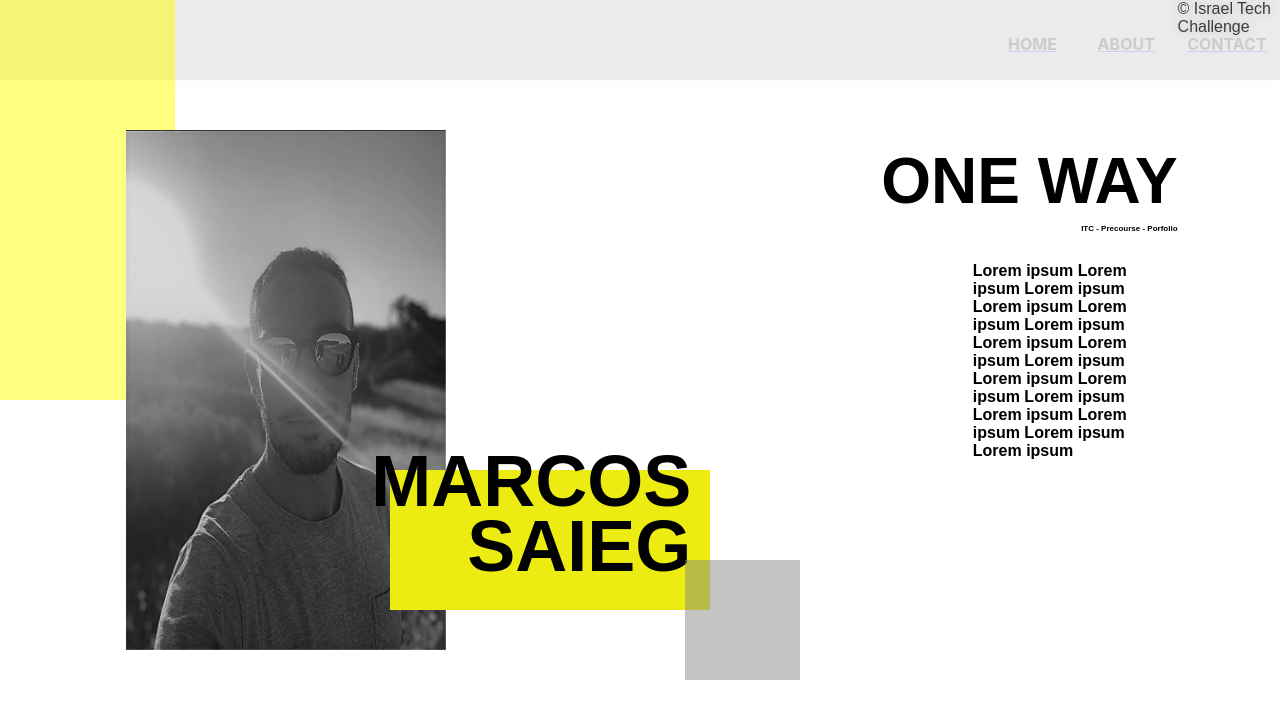
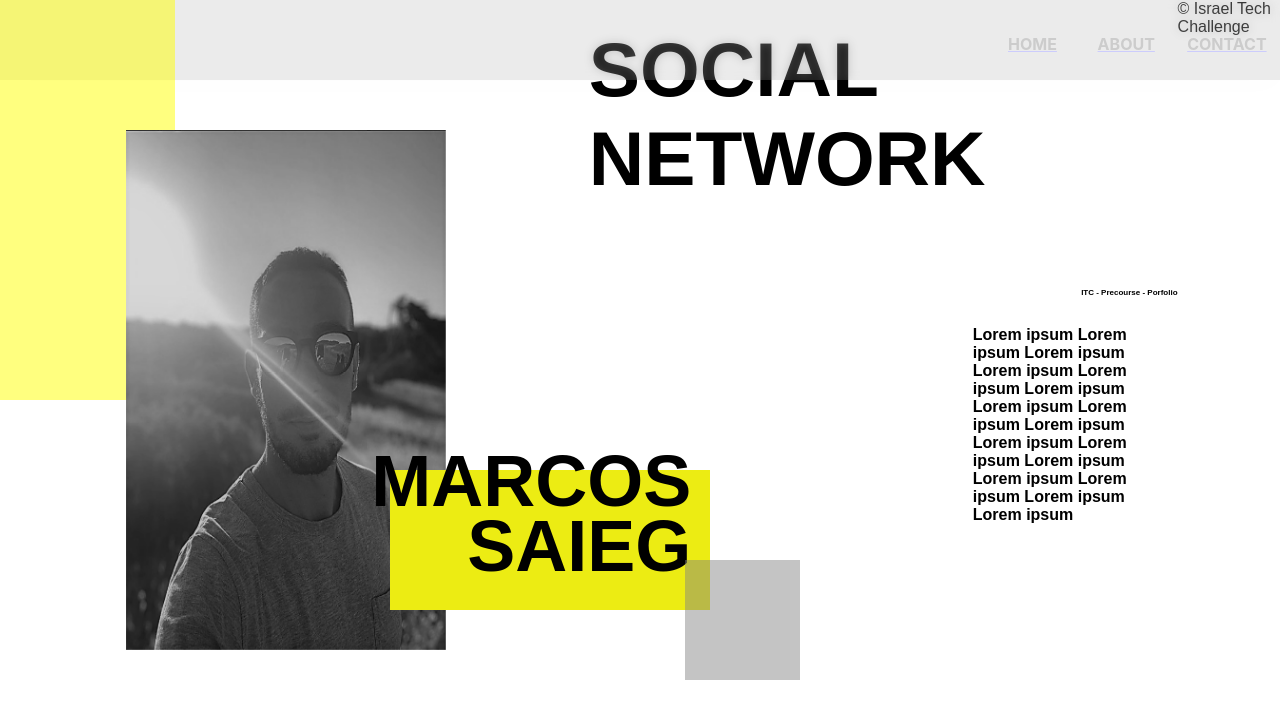
Before and after one commit to Marcossaieg/ITC-PRECOURSE, a plain HTML site: page PRECURSO-PORTFOLIO/index.html in a window 1280 px wide. Drawn offline with Linux system fonts and the light colour scheme; a script that the page names is missing.

Commit message:
actualizo

```diff
--- a/PRECURSO-PORTFOLIO/index.css
+++ b/PRECURSO-PORTFOLIO/index.css
@@ -142,31 +142,33 @@ position: absolute;
 .containerDerecho{
   width: 46vw;
   height: 80vh;
-  padding: 0;
   display: flex;
   flex-direction: column;
   justify-content: flex-start;
   align-items: flex-end;
 }
 
-.containerOneway{
+.containerSocialnetwork{
   display: flex;
-  height: 17vh;
+  justify-content: center;
+  align-items: flex-end;
+  height: 25vh;
 
 }
-.oneWay{
+.socialNetwork{
   font-family: Arial, Helvetica, sans-serif;
-  font-size: 4rem;
+  font-size: 4.8rem;
+
 }
 
 .containerItcsubtitulo{
   display: flex;
-  text-justify: initial;
 
 }
 .itcSubtitulo{
   font-family: Arial, Helvetica, sans-serif;
   font-size: 0.5rem;
+  font-weight: 700,bold;
 }
 
 .containerLorem{
--- a/PRECURSO-PORTFOLIO/index.html
+++ b/PRECURSO-PORTFOLIO/index.html
@@ -78,9 +78,9 @@
 
       <div class="containerDerecho">
 
-        <div class="containerOneway">
-          <h3 class="oneWay">
-            ONE WAY
+        <div class="containerSocialnetwork">
+          <h3 class="socialNetwork">
+            SOCIAL NETWORK
           </h3>
         </div>
 
```
